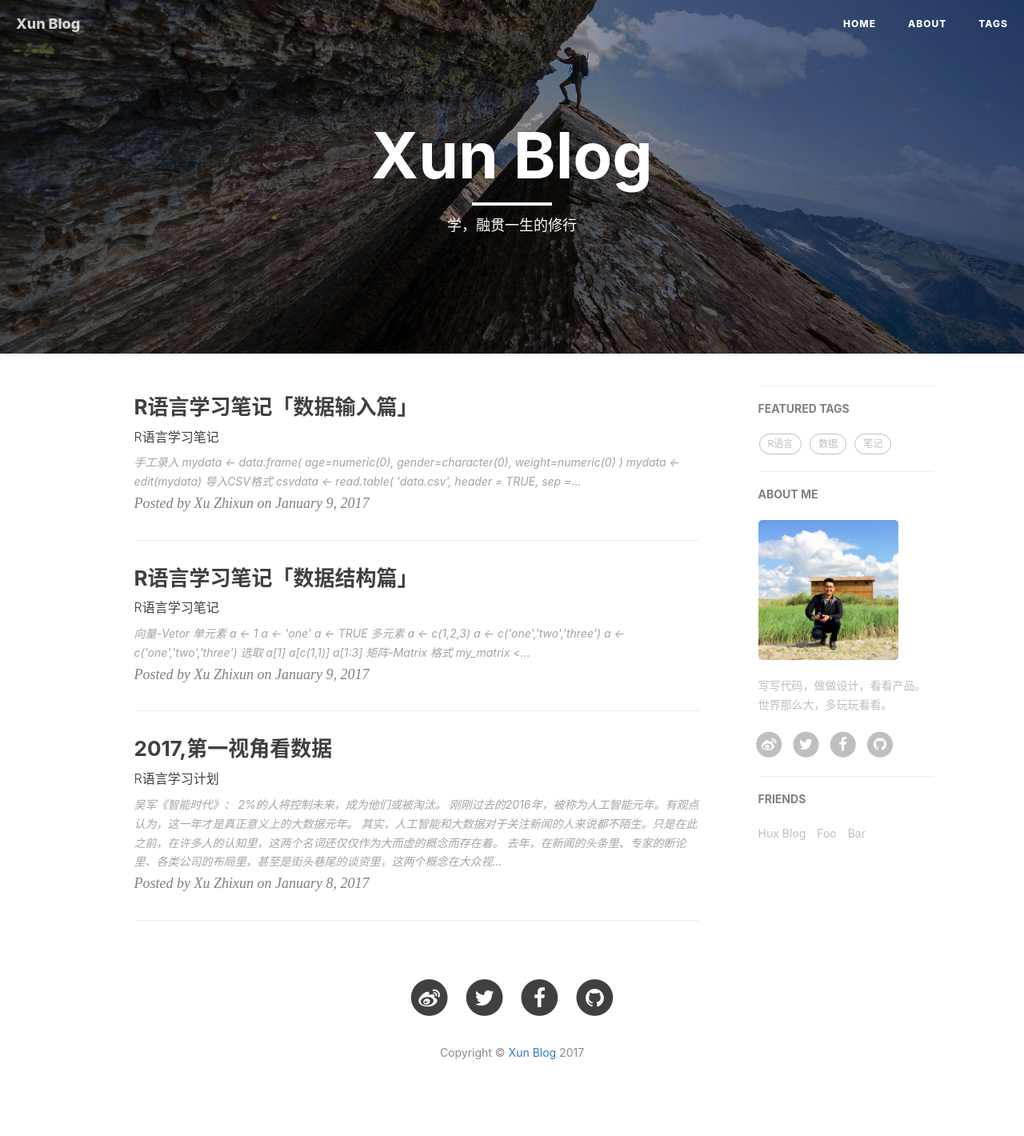
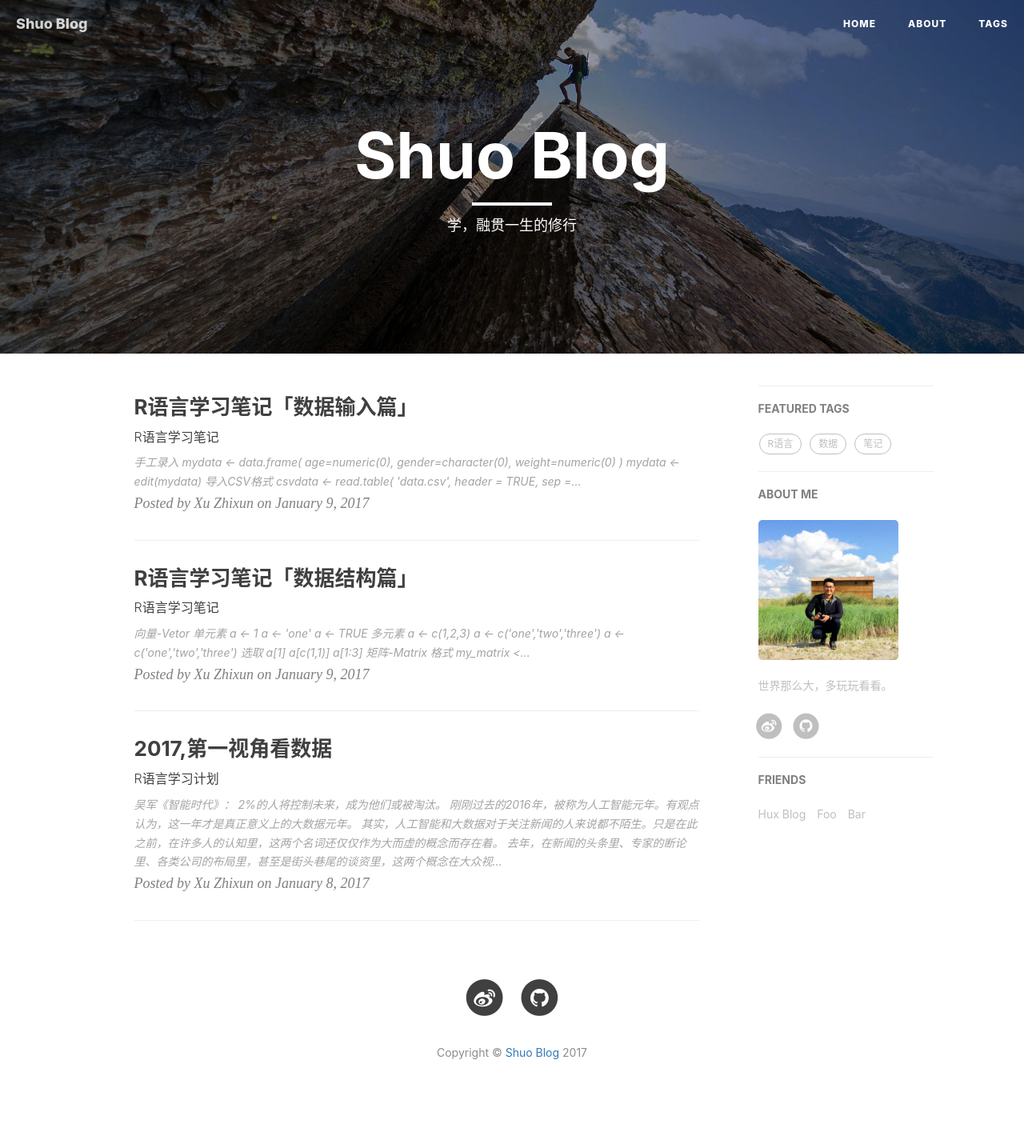
Before and after one commit to xuzhixun/xuzhixun.github.io, a Jekyll site: the page built from index.html, in a window 1280 px wide. Shown: the whole page at 80% size. Built offline with Jekyll 4.4.1, drawn with Linux system fonts in a browser that asks for light colours; nearby versions of some CDN libraries; the list of posts is cut into pages by our own code; comment, search, counter and statistics services are not loaded; some of the changed lines change nothing that is shown.

Commit message:
Update _config.yml

```diff
--- a/_config.yml
+++ b/_config.yml
@@ -1,10 +1,10 @@
 # Site settings
-title: Xun Blog
-SEOTitle: 许智勋的博客 | Xun Blog
+title: Shuo Blog
+SEOTitle: 张硕的博客 | Shuo Blog
 header-img: img/climbing.jpg
 email: isxuzhixun@gmail.com
-description: "这里是许智勋的个人博客"
-keyword: "许智勋,@xuzhixun,许智勋的博客,博客,个人网站,互联网,产品,产品经理"
+description: "这里是张硕的个人博客"
+keyword: "张硕,@zhangshuo,张硕的博客,博客,个人网站,互联网,产品,产品经理"
 url: ""              # your host, for absolute URL
 baseurl: ""         # for example, '/blog' if your blog hosted on 'host/blog'
 
@@ -13,11 +13,11 @@ baseurl: ""         # for example, '/blog' if your blog hosted on 'host/blog'
 
 # SNS settings
 RSS: false
-weibo_username:     isxuzhixun
-# zhihu_username:     xuzhixun
-github_username:    xuzhixun
-twitter_username:  xuzhixun
-facebook_username:  justxzx
+weibo_username:     iszhangshuo
+# zhihu_username:
+github_username:    iszhangshuo
+# twitter_username:  xuzhixun
+# facebook_username:  justxzx
 
 
 
@@ -69,7 +69,7 @@ kramdown:
 
 # Sidebar settings
 sidebar: true                           # whether or not using Sidebar.
-sidebar-about-description: "写写代码，做做设计，看看产品。 世界那么大，多玩玩看看。 "
+sidebar-about-description: "世界那么大，多玩玩看看。 "
 sidebar-avatar: /img/avatar.jpg      # use absolute URL, seeing it's used in both `/` and `/about/`
 
 
```
